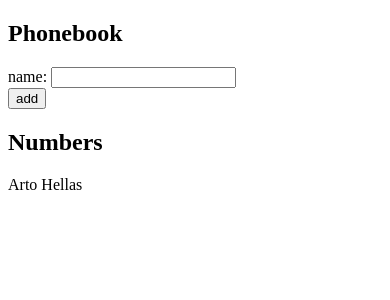
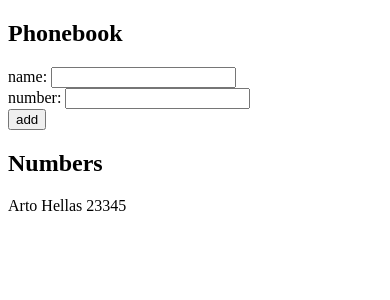
Before and after one commit to matveybobrov/vue_projects, a Vue app in the folder phonebook/: page / in a window 390 px wide. Shown: the top 300 px of the page. Built offline with nearby package versions, Linux system fonts and the light colour scheme.

Commit message:
2.8: The Phonebook Step3

```diff
--- a/phonebook/src/App.vue
+++ b/phonebook/src/App.vue
@@ -3,23 +3,28 @@ export default {
   data() {
     return {
       newName: '',
+      newNumber: '',
       people: [{
-        name: 'Arto Hellas'
+        name: 'Arto Hellas',
+        number: '23345'
       }]
     }
   },
   methods: {
     addPerson() {
-      if (this.people.find(person => person.name === this.newName)) {
+      let isAlreadyExist = this.people.find(person => person.name === this.newName)
+      if (isAlreadyExist) {
         alert(`${this.newName} is already added to the phonebook!`)
         return
       }
 
       const newPerson = {
-        name: this.newName
+        name: this.newName,
+        number: this.newNumber
       }
       this.people.push(newPerson)
       this.newName = ''
+      this.newNumber = ''
     }
   }
 }
@@ -33,11 +38,16 @@ export default {
           name: <input v-model="newName"/>
         </div>
         <div>
+          number: <input v-model="newNumber"/>
+        </div>
+        <div>
           <button type="submit">add</button>
         </div>
       </form>
       <h2>Numbers</h2>
-      <div v-for="person in people" :key="person.name">{{ person.name }}</div>
+      <div v-for="person in people" :key="person.name">
+        {{ person.name }} {{ person.number }}
+      </div>
     </div>
 </template>
 
```
